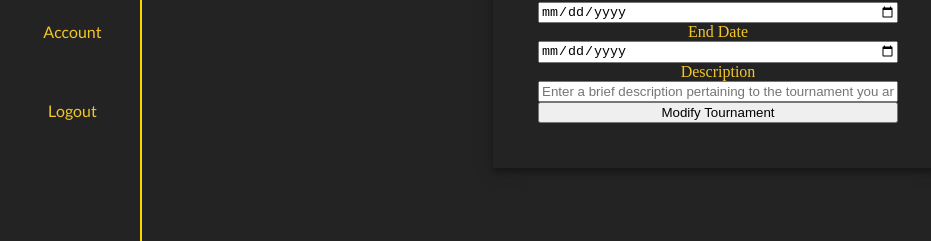
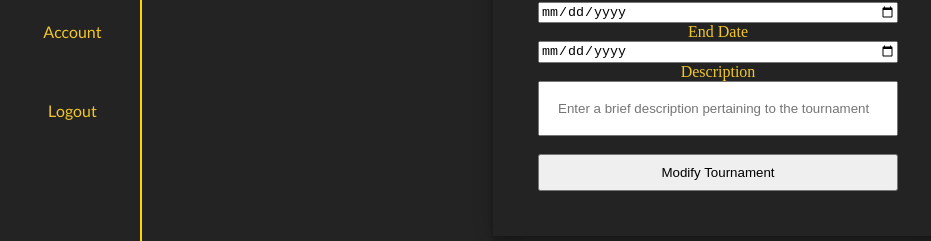
Before and after one commit to nik-seb/tournament-tracker, a Vue app in the folder vue/: page /Modify in a window 1280 px wide. Shown: the part 237-478 px from the top of the page, without its empty margins (0-931 px from the left). Built offline with nearby package versions, Linux system fonts and the light colour scheme; no server answers; sample sign-in values are in the browser's storage.

Commit message:
nikolai helping me again

```diff
--- a/vue/src/components/InviteDetails.vue
+++ b/vue/src/components/InviteDetails.vue
@@ -4,12 +4,13 @@
 
               <div id="brittneyBitch">
                    <form>
-                    <div class="inv" v-for="invite in invitations" v-bind:key="invite.teamId" v-bind:value="invite.teamId">
+                    <div class="inv" v-for="invite in invitations" v-bind:key="invite.invitationId" v-bind:value="invite.teamId">
                        <p id="uno"> Tournament Name || {{ invite.tournamentName }} || </p>
                         <p id="dos"> Team Name ||  {{ invite.teamName }} || </p>
                         <p id="tres"> Invitation Status || {{ invite.inviteStatus }} </p>
                         <p v-if="invite.inviteStatus == 'TBD'">
-                         <button  v-bind:value="invite.tournamentId" id="acceptInvite" v-on:click.prevent="acceptInvite(invite)"> Accept Invite </button>
+                         <button  v-bind:value="invite.tournamentId" id="acceptInvite" v-on:click.prevent="acceptInvite(invite)" > Accept Invite </button>
+
                          <button  v-bind:value="invite.tournamentId" id="declineInvite" v-on:click.prevent="declineInvite(invite)"> Decline Invite </button>
                       </p>
                     </div>
@@ -33,7 +34,7 @@ export default {
         invitations: [],
         teams:[],
         players:[],
-        tournaments:[],
+        tournaments:{},
         tournamentID: 0,
         organizerId: this.$store.state.user.id,
         teamId: 0
@@ -64,7 +65,11 @@ export default {
               this.$store.commit("SET_ACTIVE_PLAYER", blankPlayer)
             }
         })
-    },
+
+
+        },
+
+
 
 methods: {
      getPlayerTeam(playerId) {
@@ -94,11 +99,20 @@ methods: {
                     if(response.status === 200){
                         this.inviteStatus = "ACCEPTED"
                         this.$store.commit('SET_STATUS', this.$store.state.invitationList)
+                        this.joinTournament(invite);
                     }
                 })
          }
         },
 
+        getTournamentByID(){
+            TournamentService.getTournamentDetails(this.tournamentID).then(response => {
+
+                if(response.status === 200){
+                    this.tournaments = response.data
+                }
+            })
+        },
         declineInvite(invite){
 
             invite.inviteStatus = "DECLINED";
@@ -111,6 +125,17 @@ methods: {
                      }
                  })
              }
+        },
+             joinTournament () {
+              TournamentService.addParticipantToTournament(this.tournamentID, this.teamId).then((response) => {
+                if (response.status == 200) {
+                    alert("You have joined the tournament!")
+                    this.tournaments.numOfTeams++;
+                    TournamentService.modifyTournament(this.tournaments).then((response) => {
+                        console.log(response);
+                    })
+                }
+            })
         }
     }
 }
--- a/vue/src/components/ModifyTournament.vue
+++ b/vue/src/components/ModifyTournament.vue
@@ -18,7 +18,7 @@
           <label for="endDate">End Date</label>
           <input type="date" name="endDate" v-model="modifiedTournament.endDate">
           <label for="tournamentDescription"> Description </label>
-          <input type="text" placeholder="Enter a brief description pertaining to the tournament you are entering in!" v-model="modifiedTournament.description" >
+          <input id="description" type="text" placeholder="Enter a brief description pertaining to the tournament" v-model="modifiedTournament.description" >
           <button id="btn" type="submit"> Modify Tournament </button>
       </form>
   </div>
@@ -82,6 +82,7 @@ export default {
                     }
                 })
         }
+
     }
 }
 </script>
@@ -92,4 +93,14 @@ export default {
     flex-direction: row;
     justify-content: center;
 }
+
+#description{
+    padding: 5%;
+}
+
+#btn{
+    margin-top: 5%;
+    padding: 2.5%;
+}
+
 </style>
```
